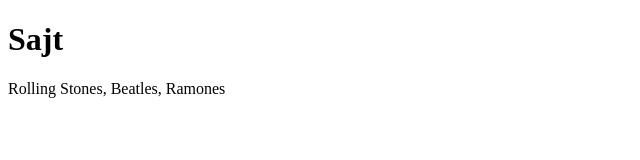
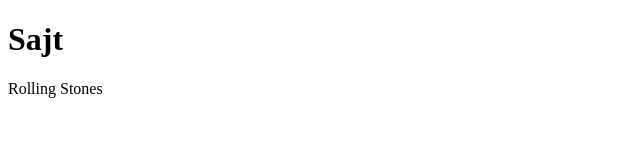
Before and after one commit to dirtyOldTown/mongofreak, a plain HTML site: page index.html in a window 1280 px wide. Shown: the whole page, without its empty margins (0-640 px from the left). Drawn offline with Linux system fonts and the light colour scheme.

Commit message:
Something gonna change

```diff
--- a/index.html
+++ b/index.html
@@ -8,7 +8,8 @@
 <body>
   <h1>Sajt</h1>
   <p>
-   Rolling Stones, Beatles, Ramones
+   Rolling Stones
+
   </p>
 </body>
 </html>
```
